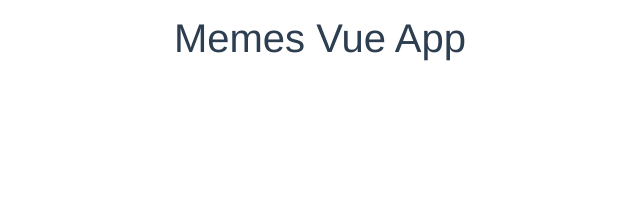
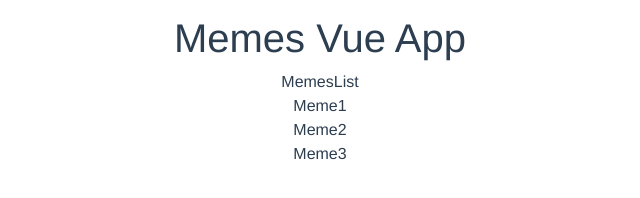
Before and after one commit to mateuszlubianka1993/memes-vue, a Vue app: page / in a window 1280 px wide. Shown: the part 190-388 px from the top of the page, without its empty margins (320-960 px from the left). Built offline with nearby package versions, Linux system fonts and the light colour scheme.

Commit message:
Create MemesList.vue and Memes.vue files.

```diff
--- /dev/null
+++ b/src/components/Meme.vue
@@ -0,0 +1,12 @@
+<template>
+    <div class="meme">
+        {{meme.title}}
+    </div>
+</template>
+
+<script>
+export default {
+    name: 'Meme',
+    props: ['meme']
+}
+</script>
--- /dev/null
+++ b/src/components/MemesList.vue
@@ -0,0 +1,18 @@
+<template>
+    <div class="container">
+        MemesList
+        <Meme v-for="(meme, index) in memes" :key="index" :meme="meme" />
+    </div>
+</template>
+
+<script>
+import Meme from '@/components/Meme.vue';
+
+export default {
+    name: 'MemesList',
+    props: ['memes'],
+    components: {
+        Meme
+    }
+}
+</script>
--- a/src/views/Home.vue
+++ b/src/views/Home.vue
@@ -1,16 +1,37 @@
 <template>
   <div class="home">
     <HelloWorld msg="Memes Vue App"/>
+    <MemesList :memes="memes" />
   </div>
 </template>
 
 <script>
-import HelloWorld from '@/components/HelloWorld.vue'
+import HelloWorld from '@/components/HelloWorld.vue';
+import MemesList from '@/components/MemesList.vue';
 
 export default {
   name: 'Home',
   components: {
-    HelloWorld
+    HelloWorld,
+    MemesList
+  },
+  data() {
+    return {
+      memes: [
+        {
+          title: 'Meme1',
+          description: 'Meme1 desc'
+        },
+        {
+          title: 'Meme2',
+          description: 'Meme2 desc'
+        },
+        {
+          title: 'Meme3',
+          description: 'Meme3 desc'
+        }
+      ]
+    }
   }
 }
 </script>
```
